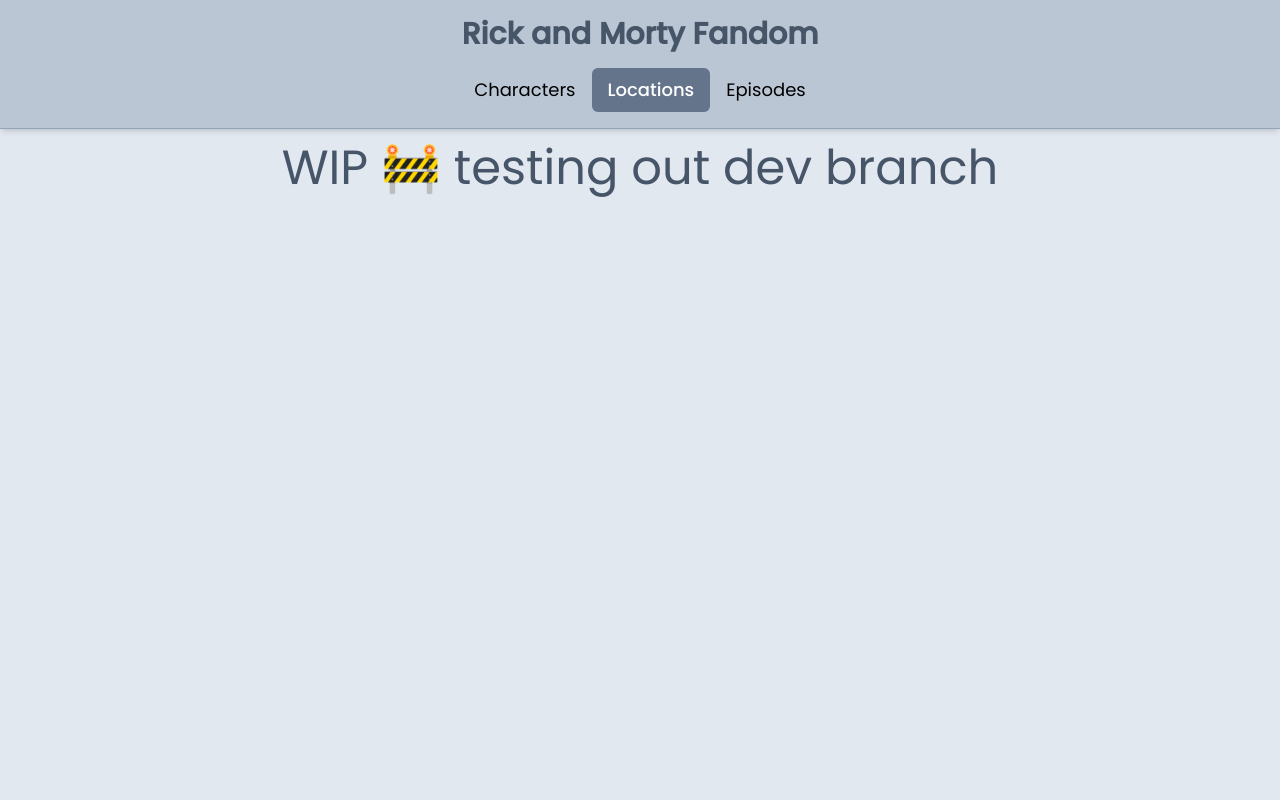
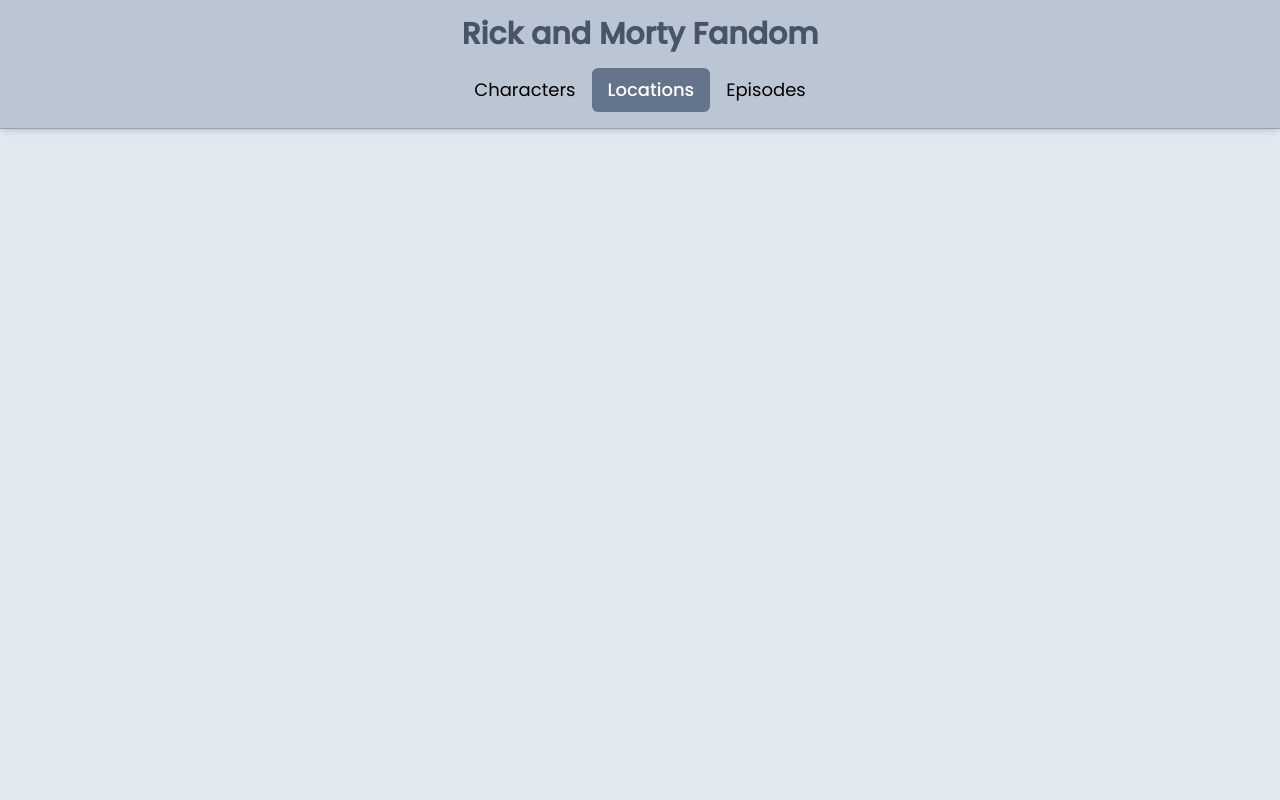
Before and after one commit to Pratham82/next-graphql-rick-and-morty, a Next.js app: page /locations in a window 1280 px wide. Shown: the top 800 px of the page. Built offline with nearby package versions, Linux system fonts and the light colour scheme.

Commit message:
feat: updated heading

```diff
--- a/pages/locations/index.tsx
+++ b/pages/locations/index.tsx
@@ -5,9 +5,7 @@
 export default function Locations() {
   return (
     <Container>
-      <h2 className="self-center pt-4 text-center text-5xl text-slate-600">
-        WIP 🚧 testing out dev branch
-      </h2>
+      <h2 className="self-center pt-4 text-center text-5xl text-slate-600"></h2>
     </Container>
   )
 }
```
